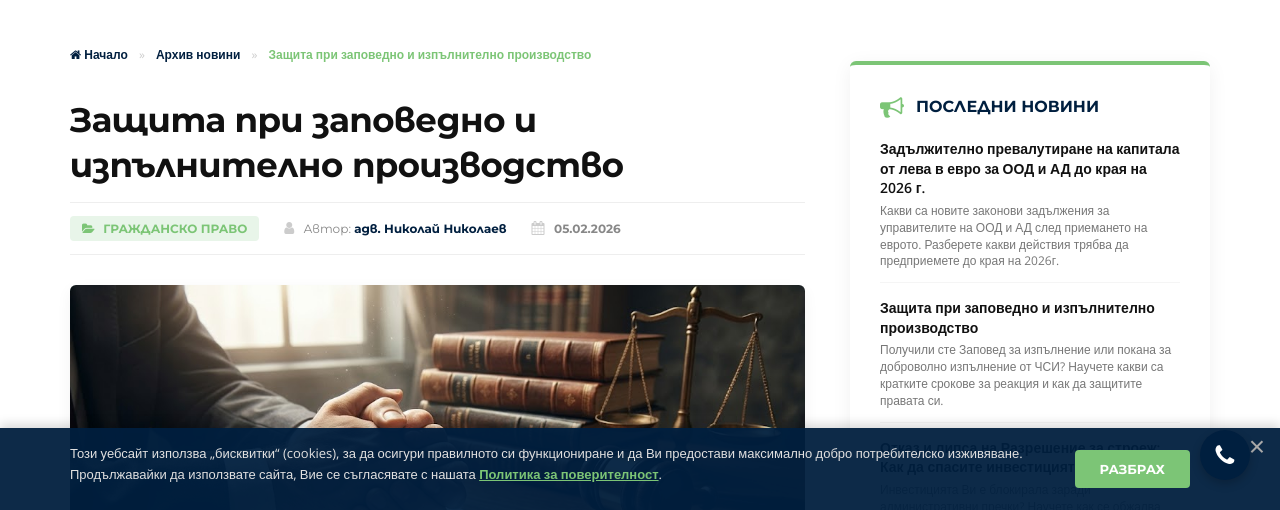
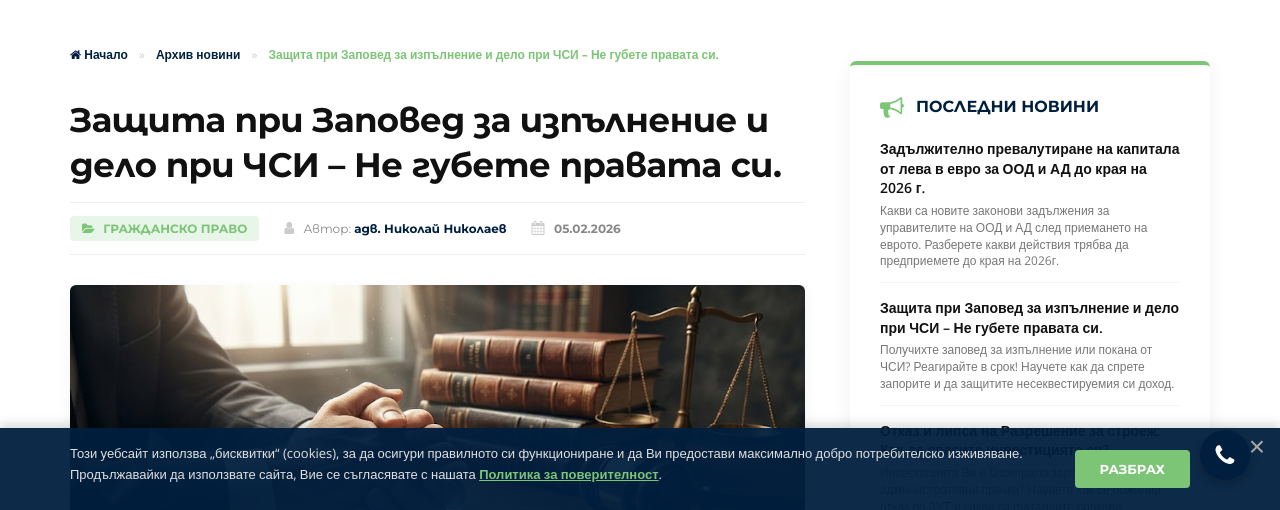
Before and after one commit to NikolaiNikolaev/law-page, a Jekyll site: the page built from _posts/grazdanski-novini/2026-02-05-zashtita-izpalnitelno.md, in a window 1280 px wide and 900 px high, cut to the strip 390-900 px from the top of the window. Built offline with Jekyll 4.4.1, drawn with Linux system fonts in a browser that asks for light colours.

Commit message:
Update 2026-02-05-zashtita-izpalnitelno.md

```diff
--- a/_posts/grazdanski-novini/2026-02-05-zashtita-izpalnitelno.md
+++ b/_posts/grazdanski-novini/2026-02-05-zashtita-izpalnitelno.md
@@ -1,7 +1,7 @@
 ---
 layout: post
-title: "Защита при заповедно и изпълнително производство"
-description: "Получили сте Заповед за изпълнение или покана за доброволно изпълнение от ЧСИ? Научете какви са кратките срокове за реакция и как да защитите правата си."
+title: "Защита при Заповед за изпълнение и дело при ЧСИ – Не губете правата си."
+description: "Получихте заповед за изпълнение или покана от ЧСИ? Реагирайте в срок! Научете как да спрете запорите и да защитите несеквестируемия си доход."
 image: "zashtita-izpalnitelno.jpg"
 author: "адв. Николай Николаев"
 category: "Гражданско право"
```
